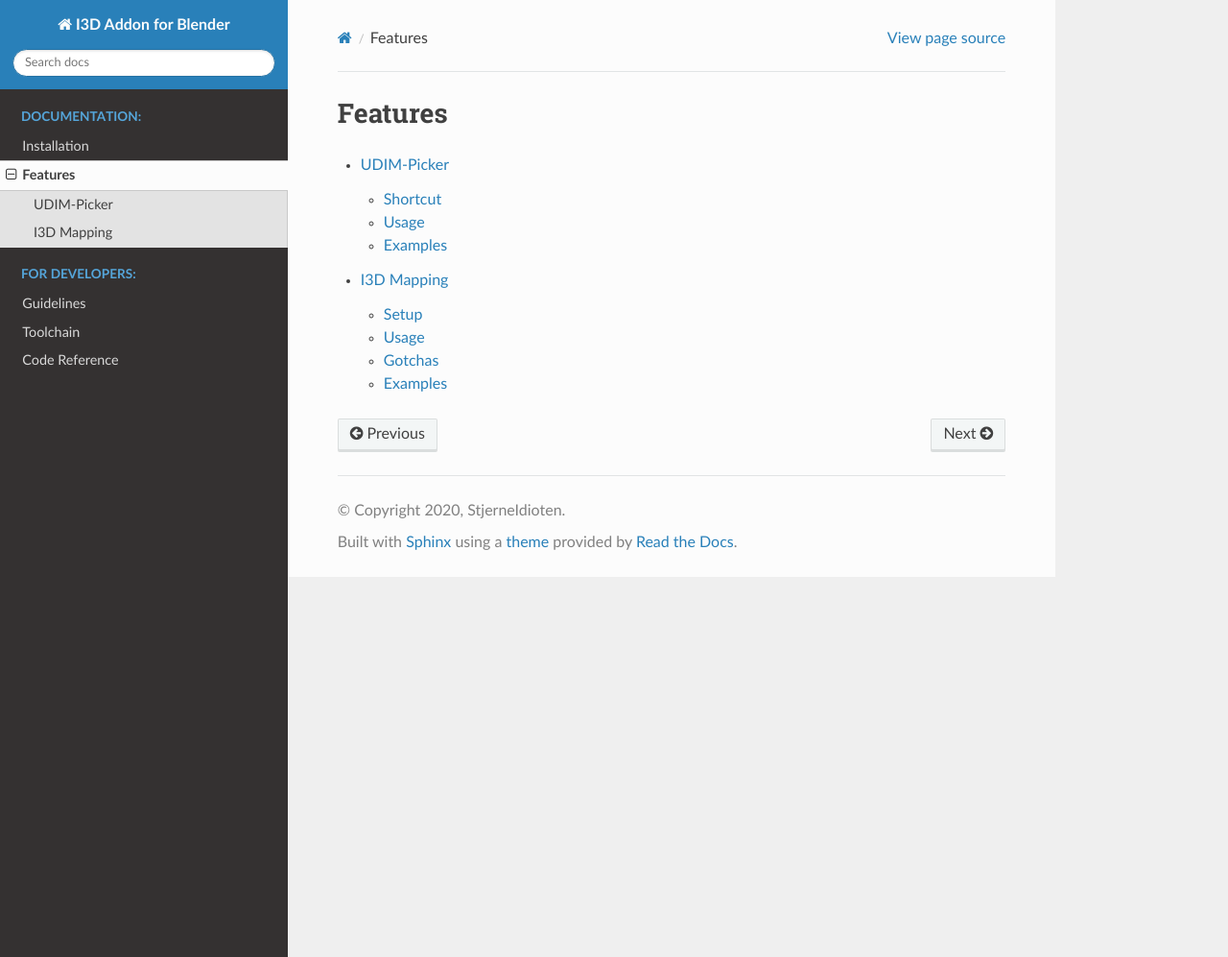
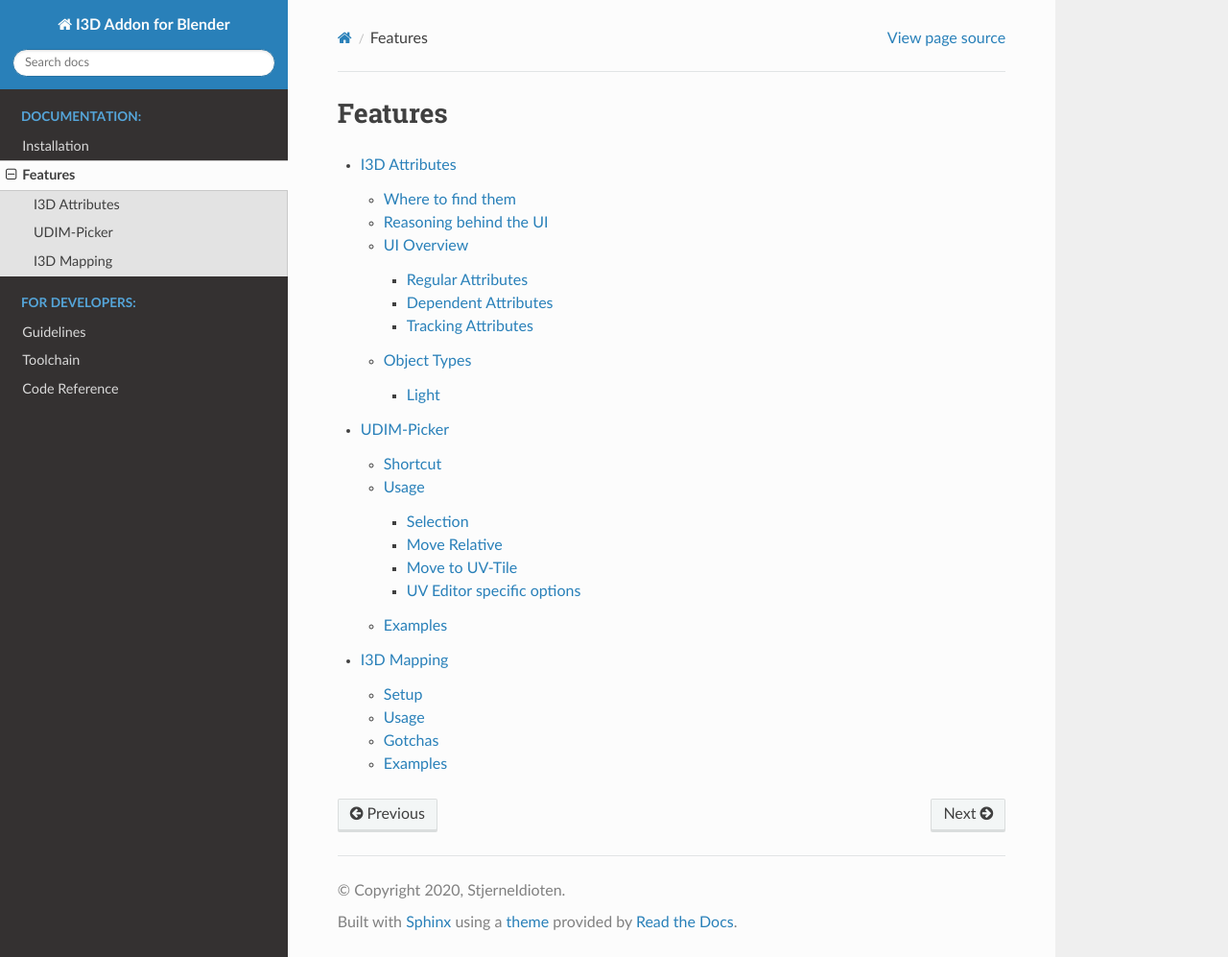
Before and after one commit to StjerneIdioten/I3D-Blender-Addon, a Sphinx documentation site: the page built from docs/features.rst, in a window 1280 px wide and 997 px high. Shown: the whole window at 96% size. Built offline with Sphinx 7.4.7 and the Read the Docs theme 2.0.0, drawn with Linux system fonts in a browser that asks for light colours; part of the change alters nothing that is shown.

Commit message:
docs(attributes): describe the new attribute system in the documentation
Add an elaborate entry for how the new attribute system is put together, with examples drawn from
the Light attributes, which are currently the only attributes following this new model

#76

```diff
--- a/docs/features.rst
+++ b/docs/features.rst
@@ -5,7 +5,8 @@ Features
 
 .. toctree::
     :glob:
-    :maxdepth: 2
+    :maxdepth: 3
 
+    features/i3d_attributes/*
     features/udim_picker/*
     features/i3d_mapping/*
--- /dev/null
+++ b/docs/features/i3d_attributes/i3d_attributes.rst
@@ -0,0 +1,161 @@
+.. _i3d_attributes:
+
+I3D Attributes
+==============
+
+The exporter gives you the possibility of managing all of your i3d object attributes directly through the blender
+interface, without having to set a single thing inside of Giants Engine. The attributes are laid out in a way to match
+GE as closely as possible with respect to naming and the variable ranges possible to set. In some cases the blender
+attributes might even impose stricter ranges on certain variables as GE has some inconsistencies with what is shown in
+the interface and what gets saved to the i3d file.
+
+.. Note:: Not all attributes have been transferred unto the new system described here yet! Only Light attributes so far.
+   Other attributes such as Object attributes follows a model close to what is described as a
+   :ref:`Regular Attribute<I3D Regular Attribute>` in the new system.
+
+Where to find them
+------------------
+The general way that the addon handles attributes is to put them on the object they belong to, in the section in the
+`Properties <https://docs.blender.org/manual/en/latest/editors/properties_editor.html>`_ to which they relate. This is
+inspired by `this <https://wiki.blender.org/wiki/Reference/Release_Notes/2.80/Python_API/UI_DESIGN>`_ release note
+detailing how addon developers should reconsider the <2.80 way of having every single addon as another panel in the
+sidebar, which is how the old i3d exporter functioned.
+
+This means that the i3d attributes are spread out across your objects into relevant sections. To make it a bit easier,
+to distinguish between which properties are blenders and which belong to the addon, all i3d attributes goes into a panel
+called "**I3D <something> Attributes**", where the "something" changes depending on what the attributes relate to.
+
+.. figure:: i3d_attribute_panel_example.png
+
+    In this case we are dealing with *object attributes*, which are the general purpose attributes for all objects.
+
+In general attributes are split into two places. One is the "general purpose" attributes that all nodes in GE has.
+They are grouped as "Transform" within GE and we call them "Object Attributes" in Blender. All object types will have
+this whether it is a shape(mesh) or a light.
+
+Then the objects also has a data specific group of attributes that depend on which type of object they are. In Blender
+the icon for this group of properties changes for each object type, but it is always the green one. The following figure
+highlights these two places where you can find the location of the i3d attribute panels.
+
+.. figure:: i3d_attribute_locations.png
+    :figclass: align-center
+
+    The red arrow is the property group for the object, where you will find "Transform" specific attributes. The blue
+    arrow is where you find object specific attributes. The icon varies depending on which object type you are looking
+    at.
+
+Reasoning behind the UI
+-----------------------
+.. figure:: i3d_attribute_snippet.png
+
+    A snippet from the light attributes showing off the different ui elements
+
+There are essentially three types of attributes to deal with:
+
+1. Things that are already present in Blender and have a direct 1:1 mapping with concepts in GE. *These are things such
+   as the name of an object or it's transformation.*
+
+2. Things that vaguely does the same thing in Blender as they do in GE. Sometimes you would want these settings for
+   doing nice renders in Blender and also have them exported. And other times you would just have a nice overview with
+   the setting named the same as the GE equivalent. *This could be shadow settings or object visibility settings.*
+
+3. Things that aren't possible in Blender or where the GE concept is widely differently implemented. *This could be
+   something like which rigidbody type the object is to use.*
+
+The way this is handled in the exporter is that basic attributes that fit the first case are just exported as is.
+If you want to change these you have to do it through interactions with the equivalent Blender properties, so e.g.
+changing the transform of the object.
+
+The second and third kind of attributes are handled by providing a list of properties that tries to stay as 1:1 as it can
+with the UI of GE, this way it should seem familiar to people.
+For every attribute that fits under case three it will just be business as usual, but special properties are added to
+attributes that fit case two. These properties allow you to either just use the attribute as you normally would or set
+it to "track" the built-in Blender property that serves the same function in Blender as the attribute would in GE.
+
+This all might seem like a very convoluted way to do things, but the objective is to provide people with a way in which
+they have to do as little duplicate work as possible.
+So if you want to setup your scene for a nice render of your FS mod, then you won't need to duplicate object settings
+into the i3d attributes. If it is possible to map the Blender properties you have already set. The individual elements
+are explained in the next section.
+
+UI Overview
+-----------
+This section will describe the individual elements of the UI and eg. why some things are greyed out at times.
+
+.. _I3D Regular Attribute:
+
+Regular Attributes
+^^^^^^^^^^^^^^^^^^
+.. image:: i3d_attribute_regular.png
+
+These work just like any other normal Blender property. You set a value and if it is different from the default value
+of that attribute, then it will be exported to the i3d file.
+
+Dependent Attributes
+^^^^^^^^^^^^^^^^^^^^
+.. figure:: i3d_attribute_dependent.png
+
+   Each of the 'Shadow' attributes are depending on **Cast Shadow Map** being enabled
+
+A dependent attribute will be greyed out in the ui, when it's dependency is not met. If you want to figure out what
+you need to enable to get access to the attribute, you can hover over it and read the description. It will provide
+a list of the dependent attributes and what their values should be to unlock this attribute.
+
+.. figure:: i3d_attribute_dependent_description.png
+
+   The description of a dependent attribute contains the name(s) of the attribute it depends on along with the value
+   of it. The name is the name of the attribute as seen in the UI and does not take into consideration that it might
+   be a tracking attribute.
+
+Tracking Attributes
+^^^^^^^^^^^^^^^^^^^
+.. figure:: i3d_attribute_tracking.png
+
+   The lock icon indicates that this is a tracking attribute
+
+The tracking attribute is an attribute type introduced to allow people to lock certain i3d attributes to follow a
+relevant Blender property.
+
+The tracking attribute is recognized by having a lock/unlock symbol with the following meanings:
+
+* |lock|: The attribute is currently tracking a blender property
+* |unlock|: The attribute is currently NOT tracking a blender property
+
+If one hovers over the lock/unlock symbol, the description will tell you where to find the Blender property that it
+locks to if enabled.
+
+.. figure:: i3d_attribute_tracking_description.png
+
+   The description tells that the property can be found at ':menuselection:`Object Data Properties --> Light --> Custom distance --> Distance`' and that
+   it is named 'Custom Distance'
+
+If the attribute is locked to follow a Blender property, the whole thing will be greyed out and an extra label will
+appeal to tell which property it tracks/follows.
+
+.. |lock| image:: lock.png
+.. |unlock| image:: unlock.png
+
+Enum Tracking
+"""""""""""""
+In the case of an enum tracking attribute, there will appear an extra label once it is set to track a Blender property.
+This is because the Blender property shown might not necessarily be named the same thing as the i3d value. So this label
+will provide the i3d naming for the currently selected enum value.
+
+.. figure:: i3d_attribute_tracking_description_enum.png
+
+   From this you can deduce that the attribute is currently tracking the Blender Light Property 'Type' and that the
+   value of 'Area' corresponds to a value of 'directional' in GE.
+
+Object Types
+------------
+Here you can find subsections leading to further in detail descriptions and figures of the available attribute
+categories for the different objects that GE supports.
+
+.. toctree::
+    :glob:
+    :maxdepth: 1
+
+    light/*
+
+.. Note:: Giants Engine lacks any form of hinting on what the attributes actually do. So if anyone has any info on that,
+    then I will gladly add it to the individual attribute descriptions.
--- /dev/null
+++ b/docs/features/i3d_attributes/light/light.rst
@@ -0,0 +1,8 @@
+.. _i3d_attributes_light:
+
+Light
+===========
+
+.. figure:: i3d_light_attributes.png
+
+   All light attributes at their default values
```
Also changed, not shown: docs/features/i3d_attributes/i3d_attribute_dependent.png (added), docs/features/i3d_attributes/i3d_attribute_dependent_description.png (added), docs/features/i3d_attributes/i3d_attribute_locations.png (added), docs/features/i3d_attributes/i3d_attribute_panel_example.png (added), docs/features/i3d_attributes/i3d_attribute_regular.png (added), docs/features/i3d_attributes/i3d_attribute_snippet.png (added), docs/features/i3d_attributes/i3d_attribute_tracking.png (added), docs/features/i3d_attributes/i3d_attribute_tracking_description.png (added), docs/features/i3d_attributes/i3d_attribute_tracking_description_enum.png (added), docs/features/i3d_attributes/light/i3d_light_attributes.png (added), docs/features/i3d_attributes/lock.png (added), docs/features/i3d_attributes/unlock.png (added).
